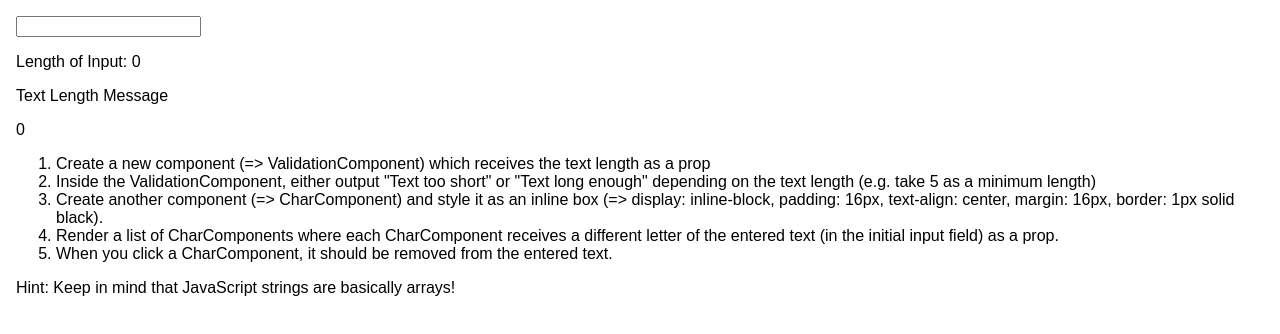
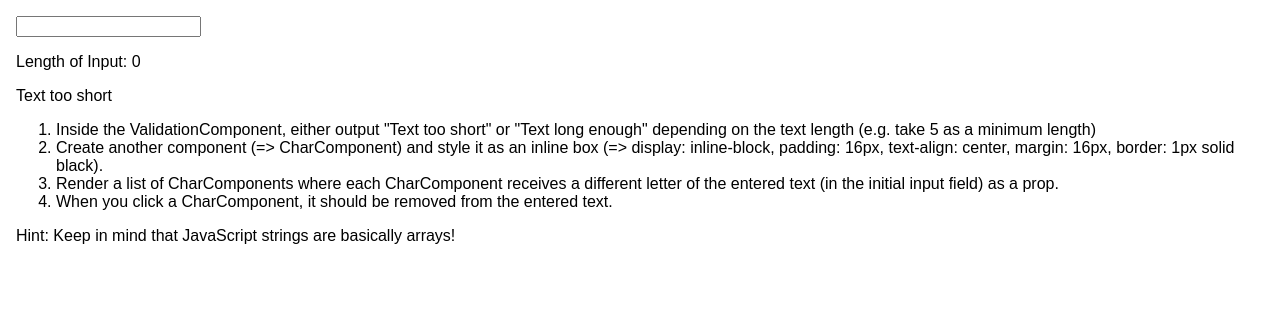
Before and after one commit to joshsarna/lists-conditionals--assignment-problem, a React (Create React App) app: page / in a window 1280 px wide. Shown: the top 334 px of the page. Built offline with nearby package versions, Linux system fonts and the light colour scheme.

Commit message:
finish part 3

```diff
--- a/src/App.js
+++ b/src/App.js
@@ -28,7 +28,6 @@ class App extends Component {
         <ValidationComponent length={this.state.inputTextLength} />
 
         <ol>
-          <li>Create a new component (=> ValidationComponent) which receives the text length as a prop</li>
           <li>Inside the ValidationComponent, either output "Text too short" or "Text long enough" depending on the text length (e.g. take 5 as a minimum length)</li>
           <li>Create another component (=> CharComponent) and style it as an inline box (=> display: inline-block, padding: 16px, text-align: center, margin: 16px, border: 1px solid black).</li>
           <li>Render a list of CharComponents where each CharComponent receives a different letter of the entered text (in the initial input field) as a prop.</li>
--- a/src/ValidationComponent.js
+++ b/src/ValidationComponent.js
@@ -1,10 +1,15 @@
 import React from 'react';
 
 const validationComponent = (props) => {
+  let lengthMessage = 'Text too short';
+
+  if (props.length >= 5) {
+    lengthMessage = 'Text long enough';
+  }
+
   return (
     <div>
-      <p>Text Length Message</p>
-      <p>{props.length}</p>
+      <p>{lengthMessage}</p>
     </div>
   )
 }
```
